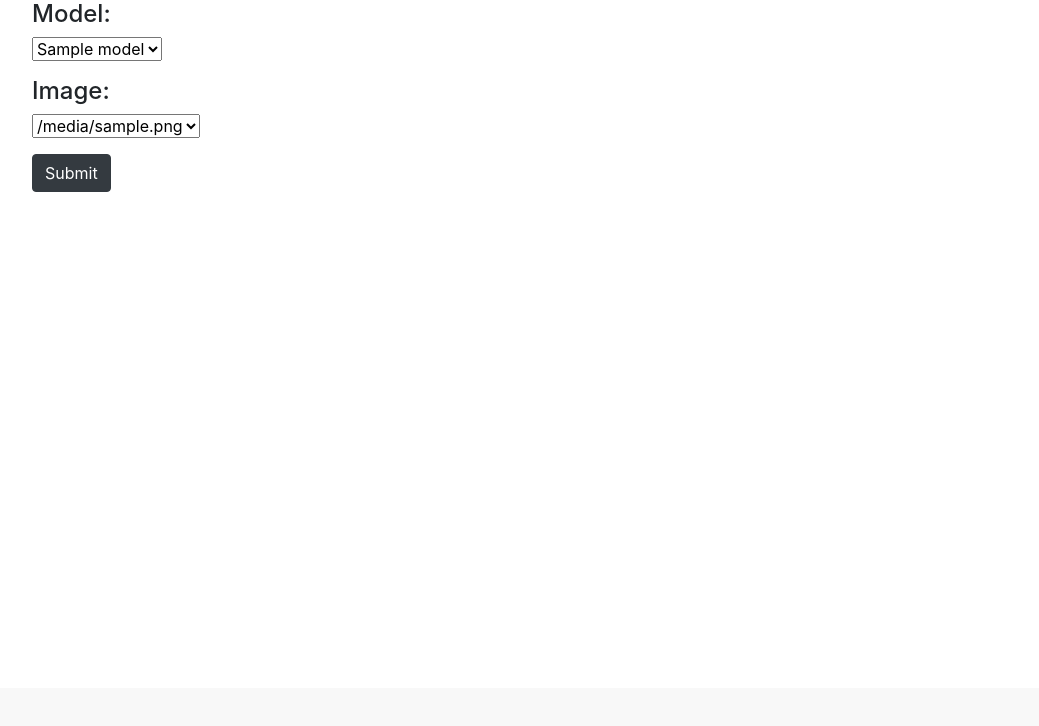
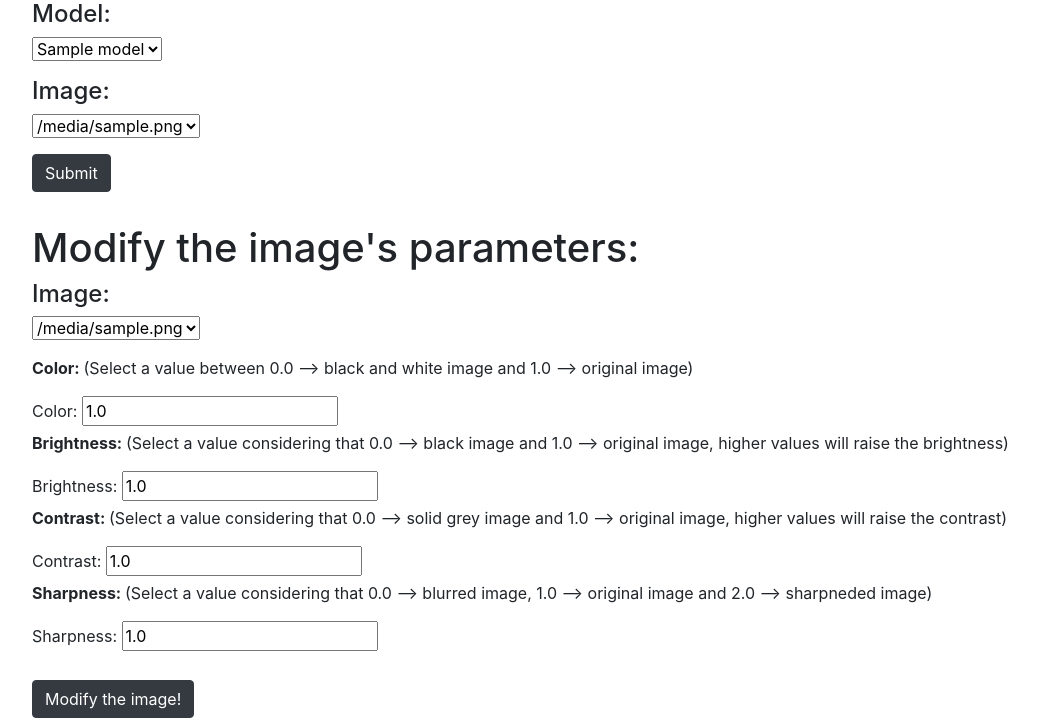
Before and after one commit to unica-isde/isde-projects-2023-G, a FastAPI app: template app/templates/classification_select.html in a window 1280 px wide. Shown: the part 112-838 px from the top of the page, without its empty margins (53-1092 px from the left). Before the commit the page ends 304 px from the top, so only its background shows below. Run offline with FastAPI, Linux system fonts and the light colour scheme; the template is opened without the code that fills it: most values are stand-ins (such as "Sample title", 1, 10 or a date in 2020); some libraries are stand-ins or nearby versions.

Commit message:
Implemented image transformation (task #2)

```diff
--- a/app/templates/classification_select.html
+++ b/app/templates/classification_select.html
@@ -3,7 +3,7 @@
 {% block content %}
 
     <h1>Select Model and Image</h1>
-    <form method="post" novalidate>
+    <form action="classifications" method="post" novalidate>
         <h4>
             Model:
         </h4>
@@ -26,4 +26,39 @@
         </p>
         <button type="submit" class="btn btn-dark mb-2">Submit</button>
     </form>
+    <br>
+
+    <form action="transformations" method="post" novalidate>
+        <h1>
+            Modify the image's parameters:
+        </h1>
+        <h4>
+            Image:
+        </h4>
+        <p>
+            <select name="image_id">
+                {% for image in images %}
+                  <option value="{{ image }}" SELECTED>{{ image }}</option>
+                {% endfor %}
+              </select>
+        </p>
+        <p><b>Color: </b>(Select a value between 0.0 --> black and white image and 1.0 --> original image)</p>
+        <label for="img_color">Color: </label>
+        <input type="number" name="img_color" id="img_color" value="1.0">
+        <br>
+        <p><b>Brightness: </b>(Select a value considering that 0.0 --> black image and 1.0 --> original image, higher values will raise the brightness)</p>
+        <label for="img_brightness">Brightness: </label>
+        <input type="number" name="img_brightness" id="img_brightness" value="1.0">
+        <br>
+        <p><b>Contrast: </b>(Select a value considering that 0.0 --> solid grey image and 1.0 --> original image, higher values will raise the contrast)</p>
+        <label for="img_contrast">Contrast: </label>
+        <input type="number" name="img_contrast" id="img_contrast" value="1.0">
+        <br>
+        <p><b>Sharpness: </b>(Select a value considering that 0.0 --> blurred image, 1.0 --> original image and 2.0 --> sharpneded image)</p>
+        <label for="img_sharpness">Sharpness: </label>
+        <input type="number" name="img_sharpness" id="img_sharpness" value="1.0">
+        <br>
+        <br>
+        <button type="submit" class="btn btn-dark mb-2">Modify the image!</button>
+    </form>
 {% endblock %}
--- a/main.py
+++ b/main.py
@@ -11,6 +11,12 @@ from app.config import Configuration
 from app.forms.classification_form import ClassificationForm
 from app.ml.classification_utils import classify_image
 from app.utils import list_images
+
+
+from app.forms.transformation_form import TransformationForm
+from app.ml.transformation_utils import transform_image
+import io
+import base64
 
 
 app = FastAPI()
@@ -59,3 +65,25 @@ async def request_classification(request: Request):
             "classification_scores": json.dumps(classification_scores),
         },
     )
+
+@app.post("/transformations")
+async def request_transformation(request: Request):
+    form = TransformationForm(request)
+    await form.load_data()
+    image_id = form.image_id
+    img_color = float(form.img_color)
+    img_brightness = float(form.img_brightness)
+    img_contrast = float(form.img_contrast)
+    img_sharpness = float(form.img_sharpness)
+    img_str = transform_image(img_id=image_id, img_color=img_color, img_brightness=img_brightness, img_contrast=img_contrast, img_sharpness=img_sharpness)
+    return templates.TemplateResponse(
+        "transformation_output.html",
+        {
+            "request": request,
+            "img_str": img_str,
+            "img_color": img_color,
+            "img_brightness": img_brightness,
+            "img_contrast": img_contrast,
+            "img_sharpness": img_sharpness,
+        },
+    )
```
